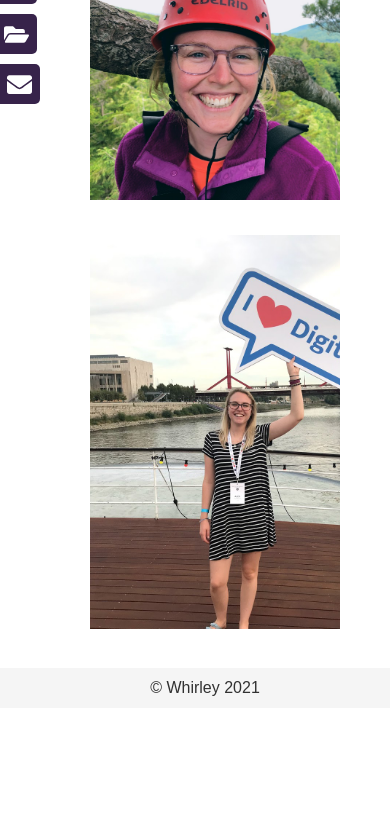
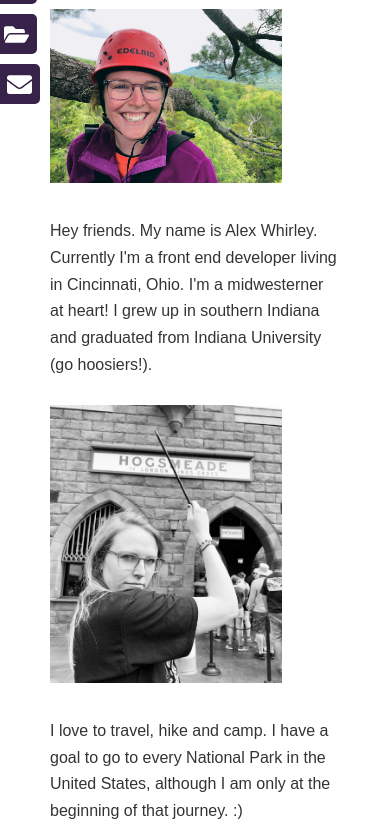
Before and after one commit to awhirley/gatsby-site, a Gatsby site: page /about in a window 390 px wide. Shown: the part 136-968 px from the top of the page. Before the commit the page ends 844 px from the top, so only its background shows below. Built offline with nearby package versions, Linux system fonts and the light colour scheme; Gatsby itself is replaced by a stand-in of ours.

Commit message:
more mobile friendly changes!

```diff
--- a/src/components/layout.js
+++ b/src/components/layout.js
@@ -34,7 +34,7 @@
       <Sidebar />
       <Header siteTitle={data.site.siteMetadata.title} />
       <main style={mainStyle}>{children}</main>
-      <footer>
+      <footer class='browser'>
         © Whirley {new Date().getFullYear()}
       </footer>
     </>
--- a/src/components/main.css
+++ b/src/components/main.css
@@ -1,14 +1,4 @@
 /* layout */
-footer {
-    position: absolute;
-    bottom: 0;
-    padding-left: 20px;
-    width: 100%;
-    height: 40px;
-    line-height: 40px;
-    background-color: #f5f5f5;
-    text-align: center;
-}
 
 code {
     background-color: hsla(0, 0%, 0%, 0.04);
@@ -75,6 +65,10 @@
     .intro_item {
         margin-left: auto;
         margin-right: auto;
+    }
+
+    .about_image {
+        width: 80%;
     }
 }
 
@@ -180,6 +174,11 @@
     .browser {
         display: none;
     }
+
+    .about-grid {
+        display: block;
+        overflow: visible;
+    }
 }
 
 
--- a/src/pages/about.js
+++ b/src/pages/about.js
@@ -22,7 +22,7 @@
     <SEO title="Page two" />
     <div class="overflow">
       <div class='about-grid'>
-        <div class="about-image">
+        <div class="about-image browser">
           <img src={ ZiplineImage }/>
           <img src={ DigitalImage }/>
           <img src={ SnowImage }/>
@@ -37,15 +37,21 @@
         <div class="about-text">
           <h1>Let's get to know each other!</h1>
 
+          <img class='mobile about_image' src={ ZiplineImage }/>
+
           <p>
             Hey friends. My name is Alex Whirley. Currently I'm a front end developer living in Cincinnati, Ohio.
             I'm a midwesterner at heart! I grew up in southern Indiana and graduated from Indiana University (go hoosiers!).
           </p>
 
+          <img class='mobile about_image' src={ HarryPotterImage }/>
+
           <p>
             I love to travel, hike and camp. I have a goal to go to every National Park in the United States, although
             I am only at the beginning of that journey. :)
           </p>
+
+          <img class='mobile about_image' src={ DigitalImage }/>
 
           <p>
             After graduating IU, I was lucky enough to begin my career at General Electric in their Ditigal Technology Leadership Program.
@@ -55,6 +61,8 @@
             {/* <a href="/dtlp/" class='menu-link left-space'>Learn more about my experiences on DTLP &rarr;</a> */}
           </p>
 
+          <img class='mobile about_image' src={ GrandCanyonImage }/>
+
           <p>
             At the end of 2020 I graduation from Georgia Tech with a Masters Degree in Computer Science!
             I specialized in Computational Perception and Robotics in their OMSCS program.
@@ -62,6 +70,8 @@
             I was able to learn some really cool things and complete really interesting projects. <br />
             {/* <a href="/projects/" class='menu-link left-space'>Learn more about projects I've done during the program &rarr;</a> */}
           </p>
+
+          <img class='mobile about_image' src={ AustinImage }/>
         </div>
       </div>
     </div>
```
